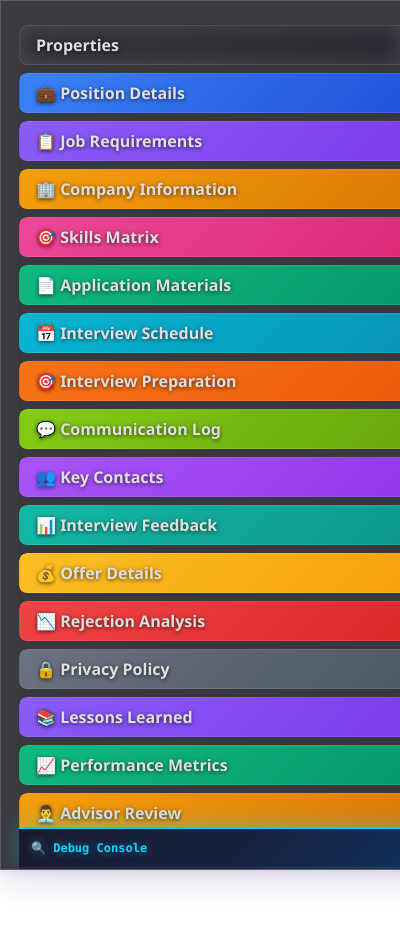
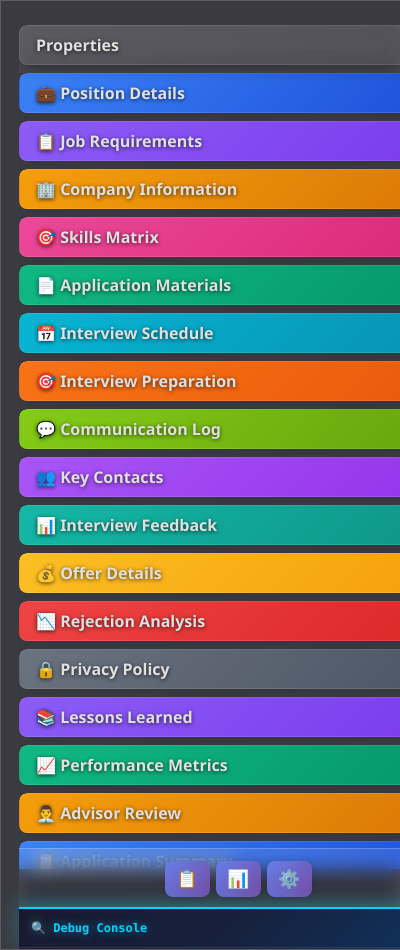
Before and after one commit to codesapienbe/jobops, a browser extension: page src/jobops_clipper/src/popup.html in a window 400 px wide. Shown: the top 950 px of the page. Before the commit the page ends 870 px from the top, so only its background shows below. Drawn offline with Linux system fonts and the light colour scheme; files whose address does not match are found by name.

Commit message:
Enhance popup UI with improved console positioning and layout
- Updated CSS in popup.css to add bottom padding for the console and buttons, ensuring better spacing and visual consistency.
- Modified console styles to fix its position at the bottom of the popup, enhancing user interaction and accessibility.
- Adjusted the main content area to scroll correctly between the fixed header and footer, improving overall usability.
- Enhanced popup.js to dynamically set button positioning based on console state, ensuring a responsive layout.
- Updated build logs to reflect recent successful builds and maintain accurate output tracking.

```diff
--- a/src/jobops_clipper/src/popup.css
+++ b/src/jobops_clipper/src/popup.css
@@ -12,7 +12,7 @@ body {
   display: flex;
   flex-direction: column;
   position: relative;
-  padding: 24px 18px 0 18px;
+  padding: 24px 18px 80px 18px; /* Added bottom padding for console and buttons */
   background: linear-gradient(135deg, rgba(24,24,32,0.85) 0%, rgba(24,24,32,0.85) 100%);
   box-shadow: 0 8px 32px 0 rgba(31, 38, 135, 0.18), 0 1.5px 8px 0 rgba(0,0,0,0.08);
   backdrop-filter: blur(18px) saturate(1.2);
@@ -76,10 +76,20 @@ textarea {
   display: flex;
   flex-direction: row;
   gap: 6px;
-  margin-top: 12px;
-  margin-bottom: 8px;
+  padding: 12px;
   justify-content: center;
   height: 36px;
+  position: absolute;
+  bottom: var(--button-bottom, 40px); /* Dynamic positioning */
+  left: 18px; /* Account for popup padding */
+  right: 18px; /* Account for popup padding */
+  z-index: 95;
+  background: rgba(255, 255, 255, 0.1);
+  -webkit-backdrop-filter: blur(10px);
+  backdrop-filter: blur(10px);
+  border-top: 1px solid rgba(255, 255, 255, 0.2);
+  margin: 0;
+  transition: bottom 0.3s ease;
 }
 
 .action-button {
@@ -189,9 +199,12 @@ button:hover {
   50% { opacity: 0.7; }
 }
 
-/* Console Monitor Styles */
+/* Console Monitor Styles - Fixed to bottom of popup */
 .console-monitor {
-  position: relative;
+  position: absolute;
+  bottom: 0;
+  left: 18px; /* Account for popup padding */
+  right: 18px; /* Account for popup padding */
   background: linear-gradient(135deg, #1a1a2e 0%, #16213e 50%, #0f3460 100%);
   border-top: 2px solid #00d4ff;
   box-shadow: 0 -4px 20px rgba(0, 212, 255, 0.3);
@@ -395,19 +408,14 @@ button:hover {
   }
 }
 
-/* Main content area should scroll above the console */
+/* Main content area should scroll between fixed header and footer */
 .glassmorphic-popup > form#properties-form {
   flex: 1 1 auto;
   min-height: 0;
   overflow-y: auto;
-  padding-bottom: 210px; /* Reserve space for console */
+  padding-top: 0;
+  padding-bottom: 0; /* No bottom padding needed since popup has padding */
   transition: padding-bottom 0.3s ease;
-}
-
-/* Adjust padding when console is collapsed */
-.console-monitor[data-collapsed="true"] ~ .glassmorphic-popup > form#properties-form,
-.glassmorphic-popup:has(.console-monitor[data-collapsed="true"]) > form#properties-form {
-  padding-bottom: 50px; /* Reduced space when console is collapsed */
 }
 
 /* Dock the console at the bottom of the popup */
@@ -837,7 +845,20 @@ button:hover {
 }
 
 /* Remove the old specific header background colors since we're using the job-section style */
-.properties-section, .markdown-section, .realtime-section {
+.properties-section {
+  border-radius: 8px 8px 0 0;
+  overflow: hidden;
+  box-shadow: 0 2px 8px rgba(0,0,0,0.1);
+  max-height: 600px;
+  position: sticky;
+  top: 0;
+  z-index: 100;
+  background: rgba(255, 255, 255, 0.1);
+  -webkit-backdrop-filter: blur(10px);
+  backdrop-filter: blur(10px);
+}
+
+.markdown-section, .realtime-section {
   border-radius: 8px;
   overflow: hidden;
   box-shadow: 0 2px 8px rgba(0,0,0,0.1);
--- a/src/jobops_clipper/src/popup.ts
+++ b/src/jobops_clipper/src/popup.ts
@@ -198,6 +198,9 @@ document.addEventListener("DOMContentLoaded", async () => {
   // Initialize console
   logToConsole("🚀 JobOps Clipper initialized", "info");
   logToConsole("📋 Ready to process job postings and resumes", "success");
+
+  // Initialize button position for collapsed console
+  document.documentElement.style.setProperty('--button-bottom', '40px');
 
   // Log to application.log as required by rules
   const logToApplicationLog = (level: string, message: string, data?: any) => {
@@ -814,6 +817,8 @@ document.addEventListener("DOMContentLoaded", async () => {
           const consoleMonitor = content.closest('.console-monitor');
           if (consoleMonitor) {
             consoleMonitor.setAttribute('data-collapsed', 'false');
+            // Update button position
+            document.documentElement.style.setProperty('--button-bottom', '200px');
           }
           logToApplicationLog('INFO', 'Debug console expanded', { section: sectionId });
         } else {
@@ -829,6 +834,8 @@ document.addEventListener("DOMContentLoaded", async () => {
           const consoleMonitor = content.closest('.console-monitor');
           if (consoleMonitor) {
             consoleMonitor.setAttribute('data-collapsed', 'true');
+            // Update button position
+            document.documentElement.style.setProperty('--button-bottom', '40px');
           }
           logToApplicationLog('INFO', 'Debug console collapsed', { section: sectionId });
         } else {
```
Also changed, not shown: dist/extension/popup.css, dist/extension/popup.js, 2 other files.
